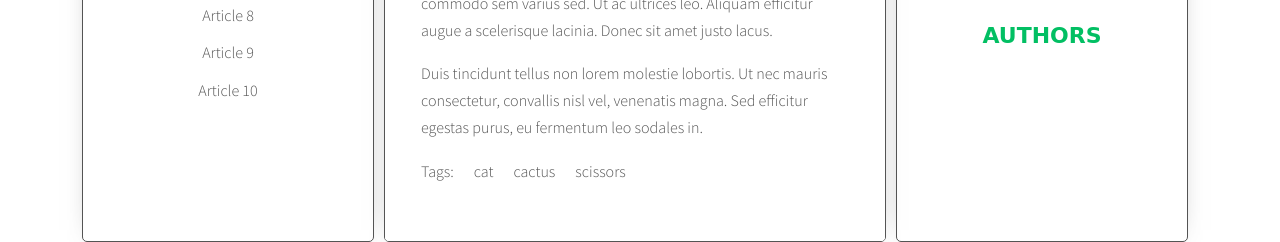
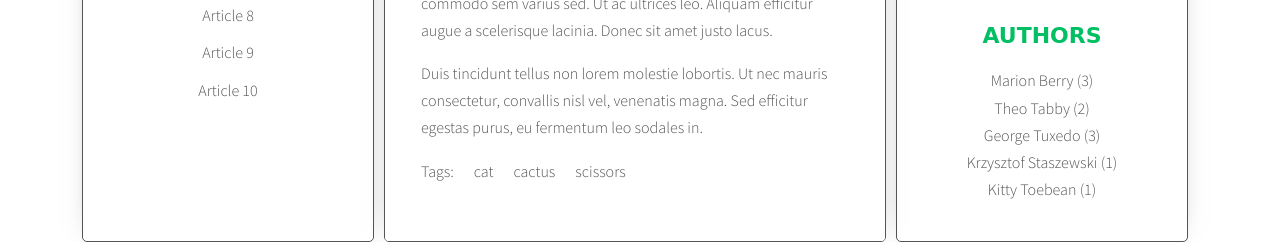
Before and after one commit to thempower/5.javascript-blog, a website: page index.html in a window 1280 px wide. Shown: the part 686-928 px from the top of the page. Drawn offline with nearby package versions, Linux system fonts and the light colour scheme; a web font is replaced by a local one.

Commit message:
finished authors sidebar

```diff
--- a/js/script.js
+++ b/js/script.js
@@ -30,6 +30,7 @@ const optArticleSelector = '.post',
   optTitleListSelector = '.titles',
   optArticleTagsSelector = '.post-tags .list',
   optArticleAuthorsSelector = '.post-author',
+  optAuthorsListSelector= '.authors',
   optTagsListSelector = '.tags.list',
   optCloudClassCount = 5,
   optCloudClassPrefix = 'tag-size-';
@@ -199,18 +200,36 @@ function addClickListenersToTags(){
 // [DONE] Insert html link in to author wrapper
 // [DONE] End of loop
 function generateAuthors(){
+  const articles = document.querySelectorAll(optArticleSelector);
+  const authorsList = document.querySelector(optAuthorsListSelector);
+  authorsList.innerHTML = '';
 
-  const articles = document.querySelectorAll('article');
-  for(let article of articles) {
+  let allAuthorsHtml = '';
 
-    const authorsWrapper = article.querySelector(optArticleAuthorsSelector);
-    let html = '';
-    const articleAuthor = article.getAttribute('data-author');
-    const authorLink = '<a href="#author-' + articleAuthor + '">' + articleAuthor + '</a>';
-    html = html + authorLink;
-    authorsWrapper.innerHTML = html;
+  let allAuthors = {};
+
+  for (let article of articles) {
+    const authorWrapper = article.querySelector(optArticleAuthorsSelector);
+    authorWrapper.innerHTML = '';
+    const articleAuthor = article.getAttribute("data-author");
+    const linkHtml = '<a href="#author-' + articleAuthor + '">' + articleAuthor + '</a>';
+    authorWrapper.innerHTML = linkHtml;
+
+    if(!allAuthors.hasOwnProperty(articleAuthor)){
+      allAuthors[articleAuthor] = 1;
+    } else {
+      allAuthors[articleAuthor]++;
+    }
   }
 
+  for (let articleAuthor in allAuthors) {
+    const singleLinkHtml = '<li><a href="#author-' + articleAuthor + '"><span class="author-name">' + articleAuthor + ' (' + allAuthors[articleAuthor] + ') </span></a></li>';
+
+    allAuthorsHtml += singleLinkHtml;
+  }
+
+
+  authorsList.innerHTML = allAuthorsHtml;
 }
 
 /*
--- a/sass/style.scss
+++ b/sass/style.scss
@@ -276,6 +276,20 @@ header {
   color: goldenrod;
 }
 
+.authors {
+
+  li {
+    padding: 0px;
+    margin: 0px;
+  }
+
+
+ span {
+
+  color: $color-dark;
+
+}
+}
 @media only screen and (max-width: 800px) {
 
 
```
Also changed, not shown: css/style.css, 1 other file.
